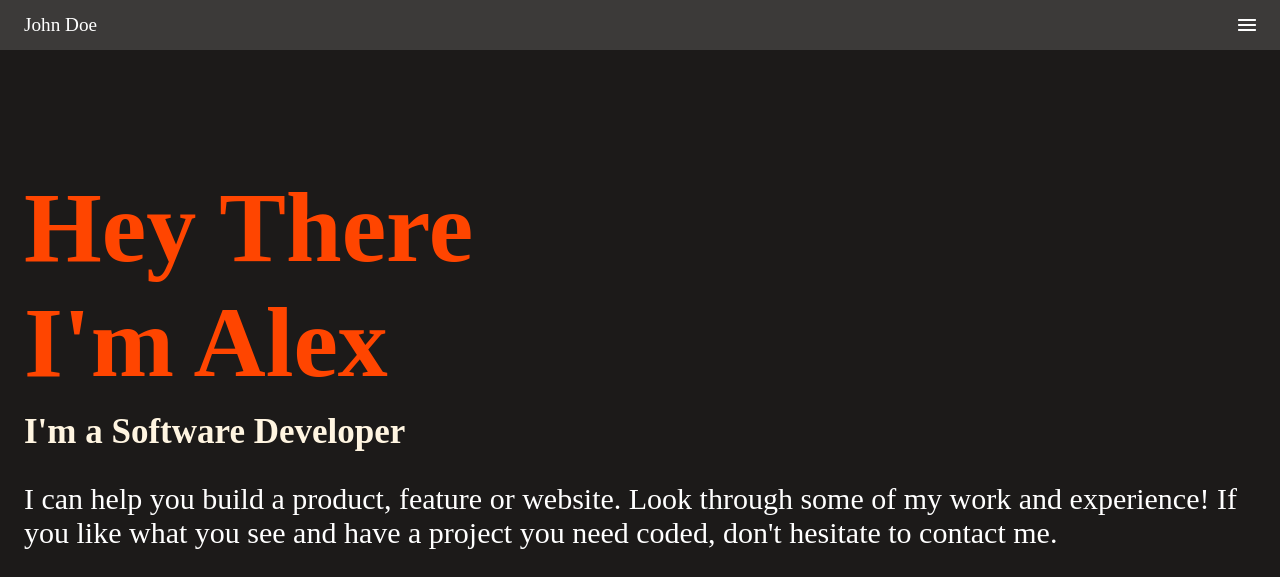
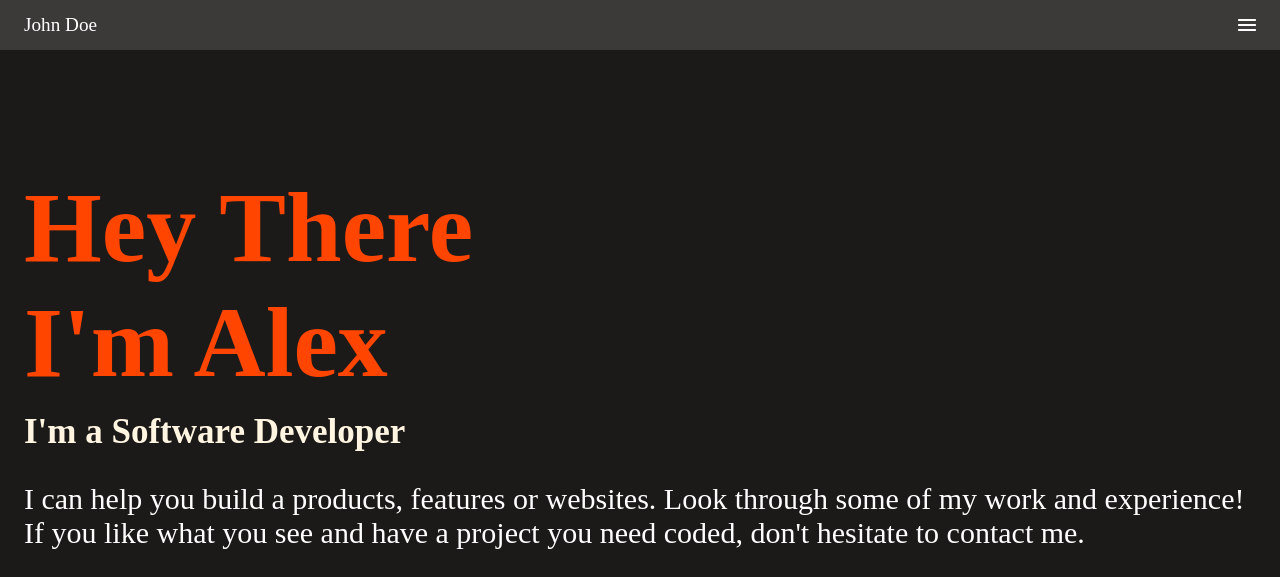
Before and after one commit to Kingstalux/Project-Portfolio-Mobile-Version-Skeletun, a website: page index.html in a window 1280 px wide. Shown: the top 577 px of the page. Drawn offline with Linux system fonts and the light colour scheme.

Commit message:
Edit index.html

```diff
--- a/index.html
+++ b/index.html
@@ -19,7 +19,7 @@
       <div class="container">
         <h1>Hey There<br>I'm Alex</h1>
         <h2>I'm a Software Developer</h2>
-        <p>I can help you build a product, feature or website. Look through some of my work and experience! If you like what you see and have a project you need coded, don't hesitate to contact me.</p>
+        <p>I can help you build a products, features or websites. Look through some of my work and experience! If you like what you see and have a project you need coded, don't hesitate to contact me.</p>
       </div>
       <div class="icons">
         <img src="cat.png" alt="github icon">
```
